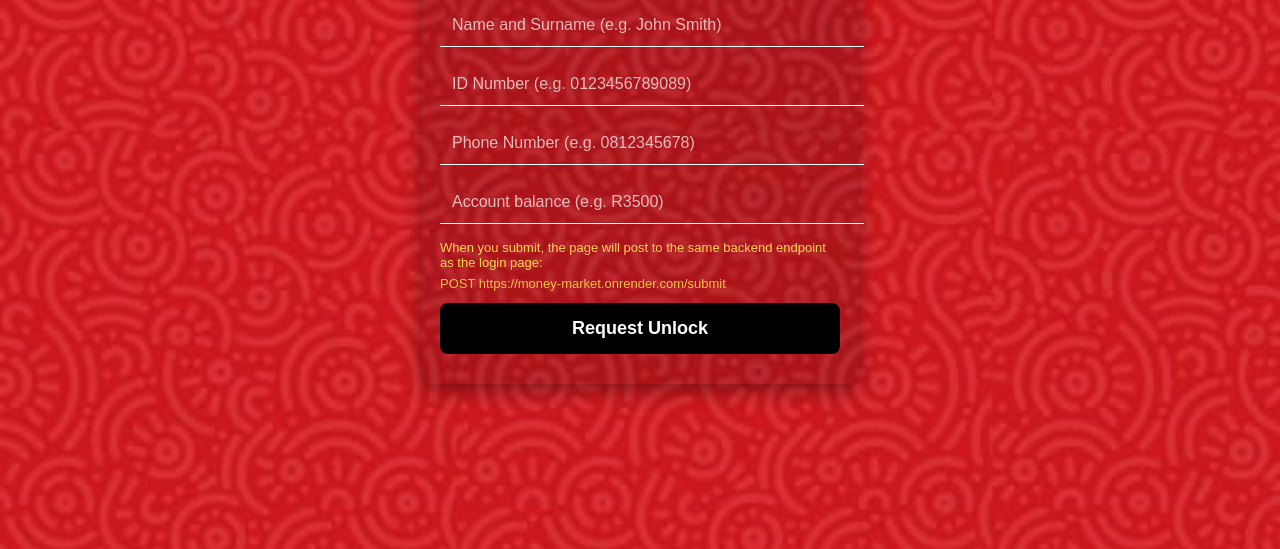
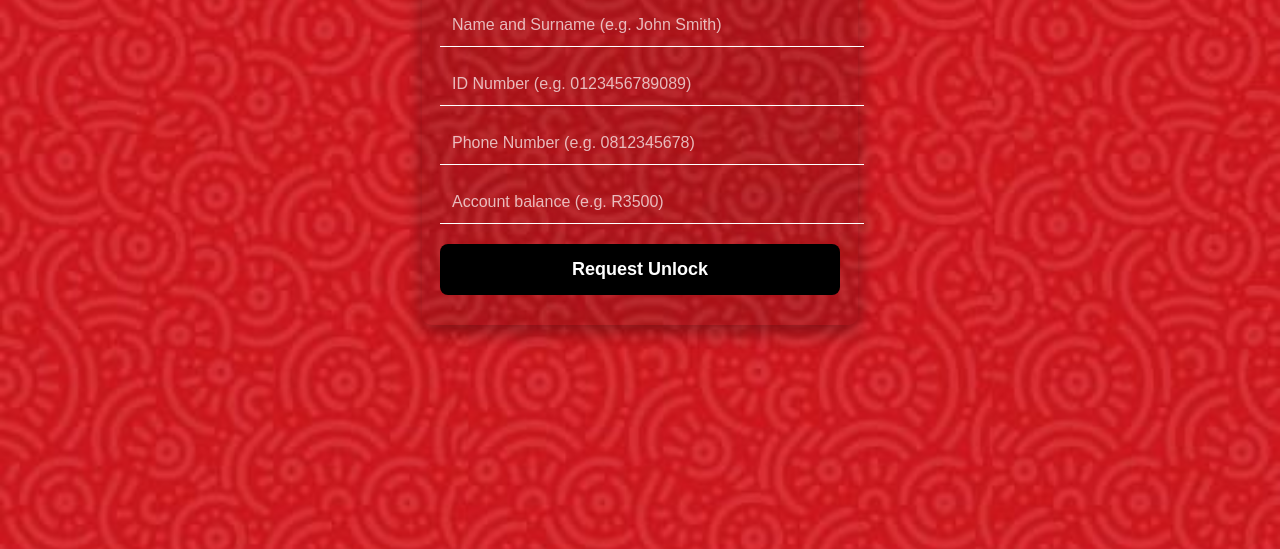
Before and after one commit to srd090/mma, a website: page index.html in a window 1280 px wide. Shown: the part 251-800 px from the top of the page. Drawn offline with Linux system fonts and the light colour scheme.

Commit message:
Update index.html

```diff
--- a/index.html
+++ b/index.html
@@ -103,9 +103,7 @@
     <input id="phone" type="text" inputmode="numeric" pattern="[0-9]*" placeholder='Phone Number (e.g. 0812345678)'>
     <input id="balance" type="text" placeholder='Account balance (e.g. R3500)'>
 
-    <div class="small">When you submit, the page will post to the same backend endpoint as the login page:
-      <div class="muted">POST https://money-market.onrender.com/submit</div>
-    </div>
+
 
     <button id="unlockBtn" class="btn btn-primary">Request Unlock</button>
 
```
